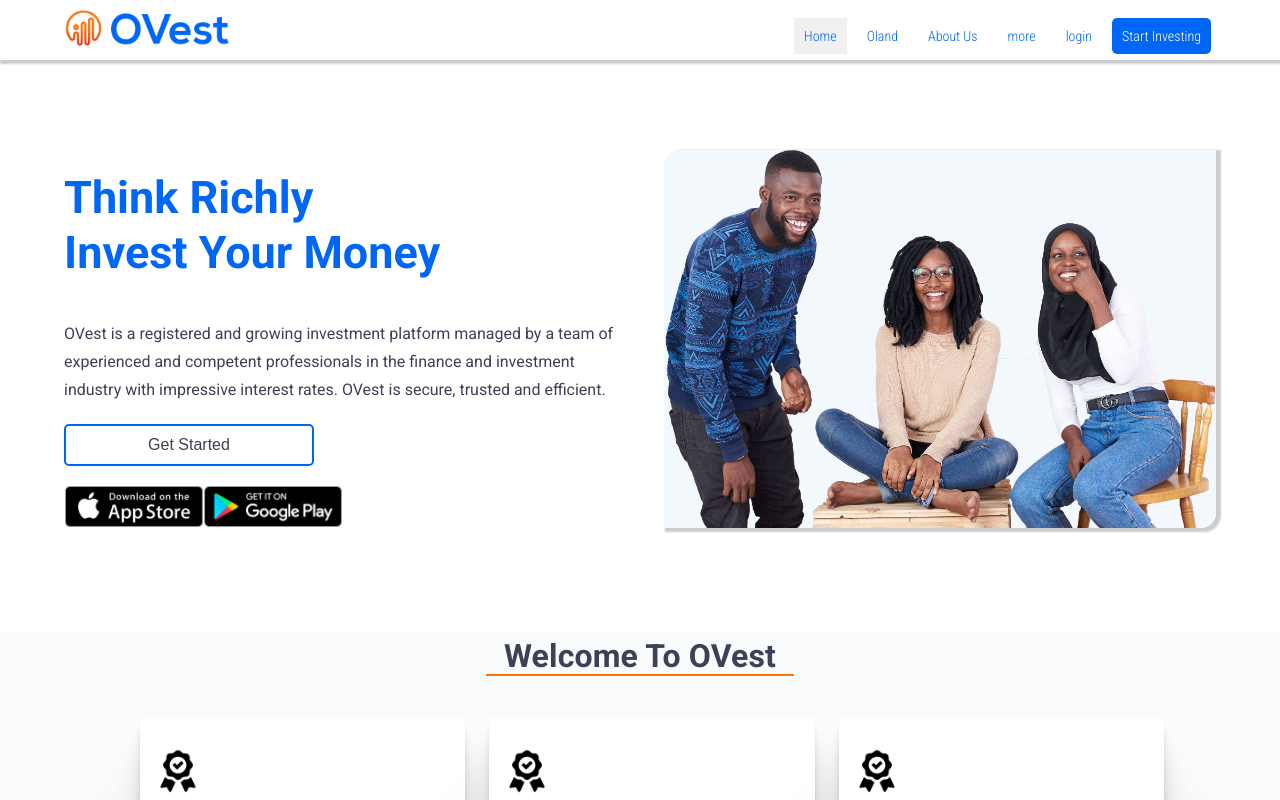
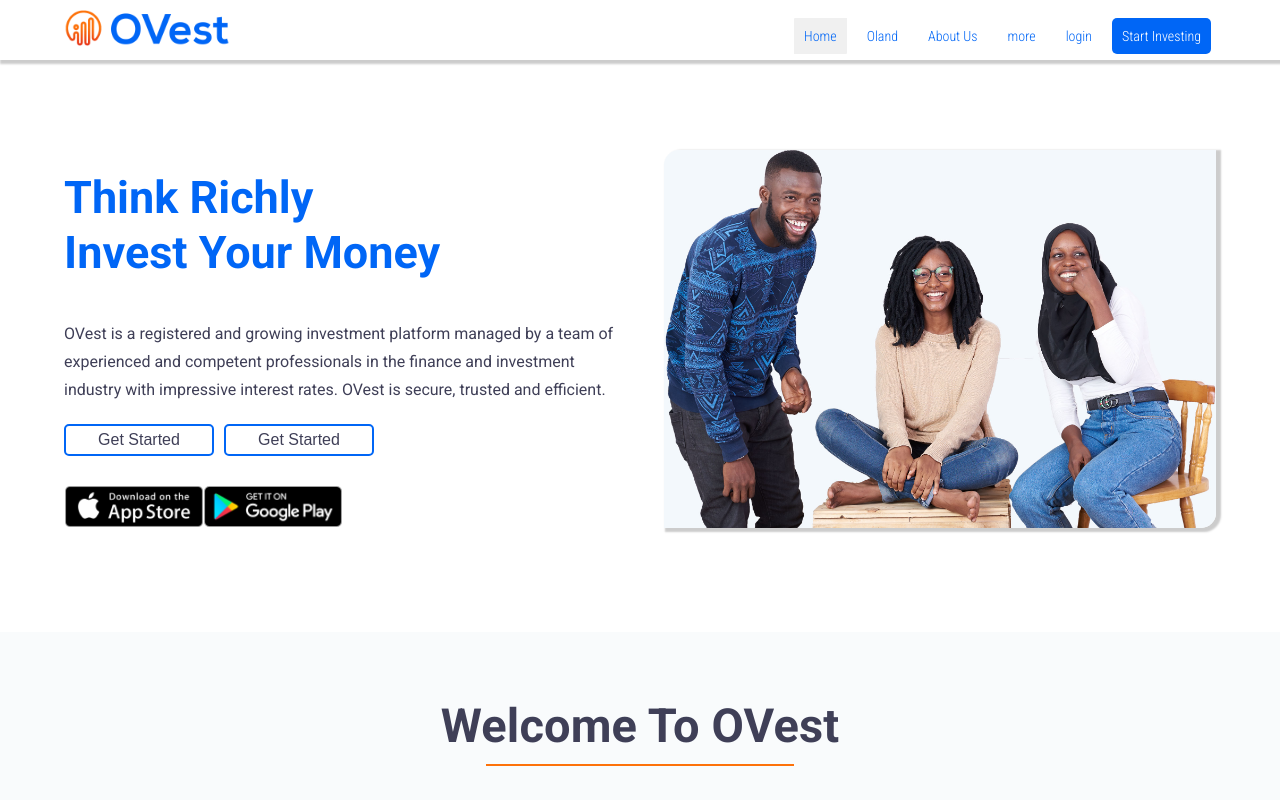
Before and after one commit to opeyemipeter1759/ovestng, a React (Create React App) app: page / in a window 1280 px wide. Shown: the top 800 px of the page. Built offline with nearby package versions, Linux system fonts and the light colour scheme.

Commit message:
who we are

```diff
--- a/package.json
+++ b/package.json
@@ -12,8 +12,10 @@
     "@testing-library/user-event": "^12.1.10",
     "antd": "^4.15.0",
     "framer-motion": "^4",
+    "gsap": "^3.6.1",
     "react": "^17.0.2",
     "react-dom": "^17.0.2",
+    "react-gsap": "^2.2.1",
     "react-router-dom": "^5.2.0",
     "react-scripts": "4.0.3",
     "reactstrap": "^8.9.0",
--- a/src/components/About.css
+++ b/src/components/About.css
@@ -14,7 +14,11 @@
 }
 .title {
   color: rgb(63, 63, 87);
-  margin-top: 100px;
+  padding-top: 50px;
+  font-size: 47px;
+  font-weight: 700;
+  line-height: 1.875;
+  letter-spacing: -8;
 }
 hr {
   margin-top: -6px !important;
--- a/src/components/Home.js
+++ b/src/components/Home.js
@@ -1,4 +1,5 @@
-import React from "react";
+import React, { useRef, useEffect } from "react";
+import { TweenMax } from "gsap";
 import "./home.css";
 import Grid from "@material-ui/core/Grid";
 import android from "../components/images/android.png";
@@ -7,8 +8,13 @@ import img14 from "../components/images/three-users.jpg";
 import AboutUs from "./AboutUs";
 
 function Home() {
+  let app = useRef(null);
+
+  useEffect(() => {
+    TweenMax.to(app, 0, { css: { visibility: "visible" } });
+  });
   return (
-    <div>
+    <div className="home" ref={(el) => (app = el)}>
       <div className="container">
         <Grid container spacing={6}>
           <Grid item xs={12} sm={6} md={6} lg={6}>
@@ -22,7 +28,10 @@ function Home() {
                 and investment industry with impressive interest rates. OVest is
                 secure, trusted and efficient.
               </p>
-              <button className="btn-start">Get Started</button>
+              <p className="btn-st">
+                <button className="btn-start">Get Started</button>
+                <button className="btn-start">Get Started</button>
+              </p>
               <div className="mobile-apps">
                 <img
                   src={ios}
--- a/src/components/home.css
+++ b/src/components/home.css
@@ -1,3 +1,6 @@
+.home {
+  visibility: hidden;
+}
 .container {
   width: 90%;
   margin: 100px auto;
@@ -40,19 +43,22 @@
 
   color: rgb(63, 63, 87);
 }
+.btn-st {
+  display: flex;
+}
 .btn-start {
   border-width: 2px;
   border-style: solid;
   border-color: #0066f6;
   border-radius: 5px;
-  padding: 10px 10px;
+  padding: 5px 5px;
   font-size: 16px;
   cursor: pointer;
   outline: none;
   background-color: transparent;
   color: rgb(63, 63, 87);
-  width: 250px;
-  margin-top: 20px;
+  width: 150px;
+  margin: 20px 10px 10px 0px;
   align-self: flex-start;
   transition: all 0.3s ease-in-out;
 }
@@ -62,12 +68,12 @@
   /* border-style: solid; */
   background-color: #0066f6;
   border-radius: 5px;
-  padding: 10px 10px;
+  padding: 5px 5px;
   font-size: 16px;
   cursor: pointer;
   outline: none;
   color: #fff;
-  width: 250px;
+  width: 150px;
   margin-top: 20px;
   align-self: flex-start;
 }
```
Also changed, not shown: 1 other file (tests, documents, lock files or other folders).
